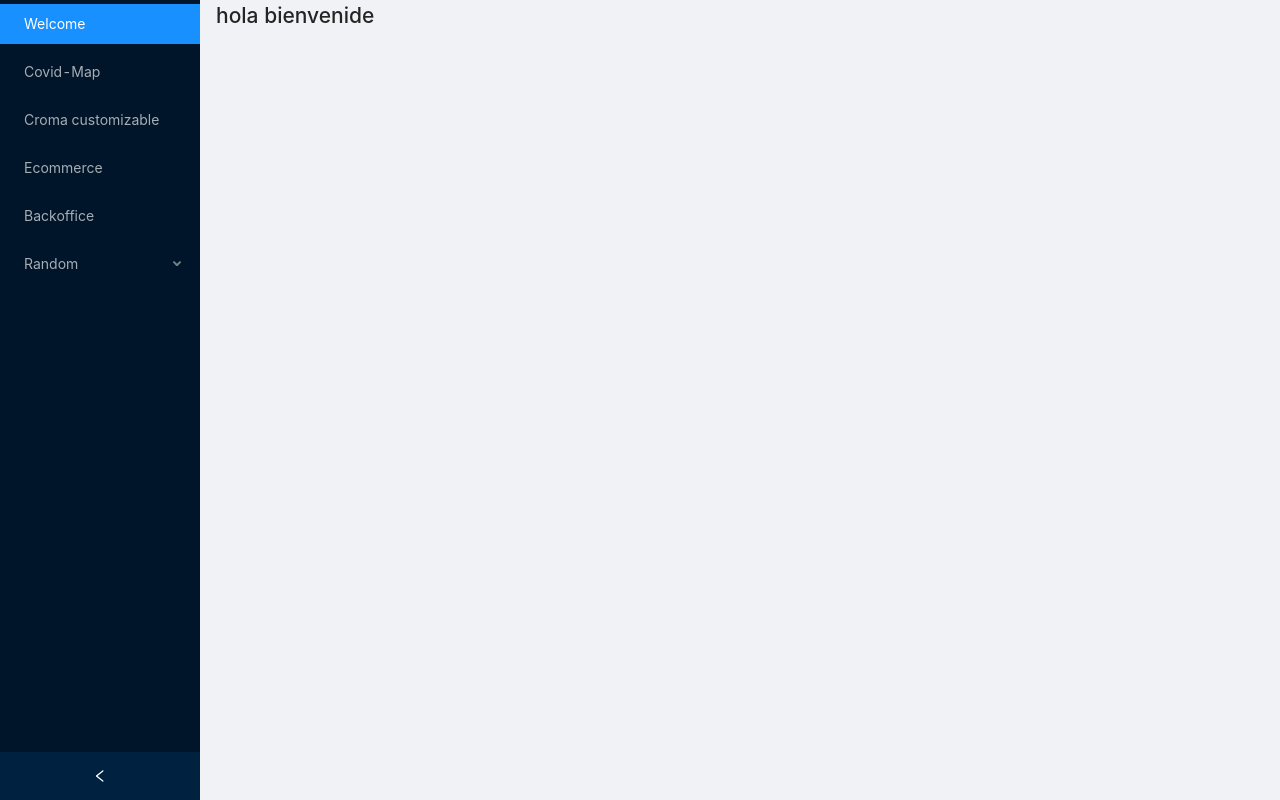
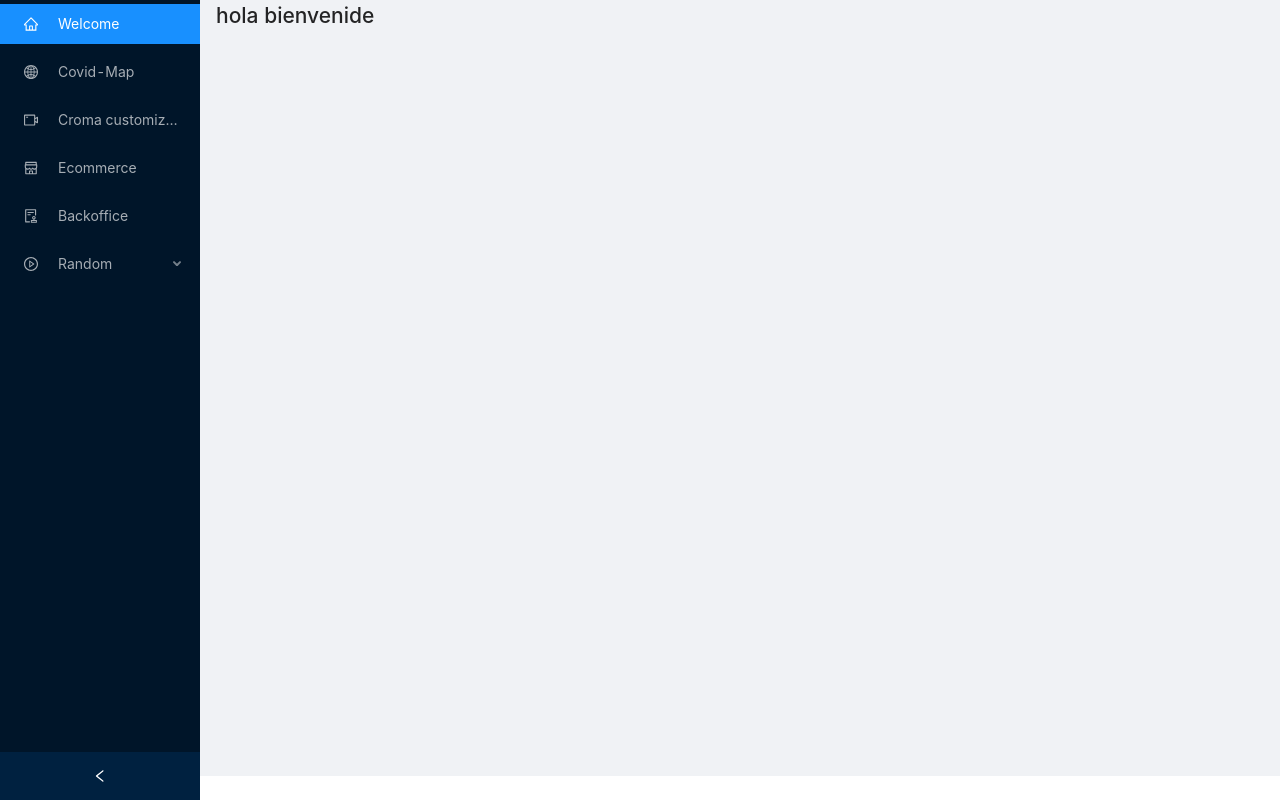
Before and after one commit to pablitxn/playground-frontend, a Next.js app: page / in a window 1280 px wide. Built offline with nearby package versions, Linux system fonts and the light colour scheme; no server answers.

Commit message:
feat(layout): se quita el menu en pantallas pequeñas

```diff
--- a/src/layouts/index.tsx
+++ b/src/layouts/index.tsx
@@ -1,10 +1,21 @@
-// Types
+// React
 import { FC, ReactNode, useEffect, useState } from "react";
+// Components
+import Navigation from "components/_shared/nativagation";
 // AntD
 import { Layout, Menu } from "antd";
-import Navigation from "components/_shared/nativagation";
+import {
+	HomeOutlined,
+	GlobalOutlined,
+	VideoCameraOutlined,
+	ShopOutlined,
+	AuditOutlined,
+	PlayCircleOutlined
+} from "@ant-design/icons";
 // Router
 import { useRouter } from "next/router";
+// Styles
+import "./styles.less";
 
 // Definitions
 const { Content, Sider } = Layout;
@@ -25,32 +36,50 @@ const AppLayout: FC<IAppLayout> = ({ children }) => {
 
 	const { collapsed, defaultKey } = state;
 
+	/**
+	 * <HomeOutlined, />
+	 * <GlobalOutlined, />
+	 * <VideoCameraOutlined, />
+	 * <ShopOutlined, />
+	 * <AuditOutlined, />
+	 * <PlayCircleOutlined, />
+	 *
+	 */
+
 	return (
-		<Layout style={{ minHeight: "100vh" }}>
-			<Sider collapsible collapsed={collapsed} onCollapse={handleCollapse}>
+		<Layout className="app-layout">
+			<Sider
+				collapsible
+				collapsed={collapsed}
+				onCollapse={handleCollapse}
+				className="app-layout__slider"
+			>
 				<div className="logo" />
 				<Menu theme="dark" mode="inline" defaultSelectedKeys={defaultKey}>
-					<Menu.Item key="/">
+					<Menu.Item icon={<HomeOutlined />} key="/">
 						<Navigation href="/">Welcome</Navigation>
 					</Menu.Item>
-					<Menu.Item key="/covid-map">
+					<Menu.Item icon={<GlobalOutlined />} key="/covid-map">
 						<Navigation href="/covid-map">Covid-Map</Navigation>
 					</Menu.Item>
-					<Menu.Item key="/chroma-key">
+					<Menu.Item icon={<VideoCameraOutlined />} key="/chroma-key">
 						<Navigation href="/chroma-key">Croma customizable</Navigation>
 					</Menu.Item>
-					<Menu.Item key="/ecommerce">
+					<Menu.Item icon={<ShopOutlined />} key="/ecommerce">
 						<Navigation href="/ecommerce">Ecommerce</Navigation>
 					</Menu.Item>
-					<Menu.Item key="/backoffice">
+					<Menu.Item icon={<AuditOutlined />} key="/backoffice">
 						<Navigation href="/backoffice">Backoffice</Navigation>
 					</Menu.Item>
-					<SubMenu key="submenu" title="Random">
+					<SubMenu icon={<PlayCircleOutlined />} key="submenu" title="Random">
 						<Menu.Item key="/ta-te-ti">Ta-te-ti</Menu.Item>
 						<Menu.Item key="/slider-360">Slider 360</Menu.Item>
 					</SubMenu>
 				</Menu>
 			</Sider>
+			<Navigation href="/" className="app-layout__home-button">
+				<HomeOutlined />
+			</Navigation>
 			<Layout className="site-layout">
 				<Content style={{ margin: "0 16px" }}>{children}</Content>
 			</Layout>
--- /dev/null
+++ b/src/layouts/styles.less
@@ -0,0 +1,37 @@
+// @sm: 320px;
+@responsive: 720px;
+@desktop: 1024px;
+
+.app-layout {
+	min-height: 97vh;
+
+	@media screen and (min-width: @desktop) {
+		&__slider {
+			display: initial;
+		}
+		&__home-button {
+			display: none;
+		}
+	}
+
+	@media screen and (max-width: @responsive) {
+		.ant-layout-content {
+			margin: 0 !important;
+		}
+		&__slider {
+			display: none;
+		}
+		&__home-button {
+			position: absolute !important;
+			cursor: pointer;
+			left: 1rem;
+			z-index: 5;
+			top: 1rem;
+			svg {
+				width: 1.5rem;
+				height: 1.5rem;
+				background-color: rgba(22, 22, 22, 0.438);
+			}
+		}
+	}
+}
```
Also changed, not shown: src/layouts/covid-map/styles.less (+66 -34 lines).
